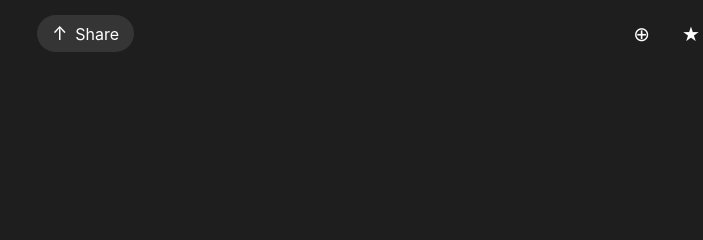
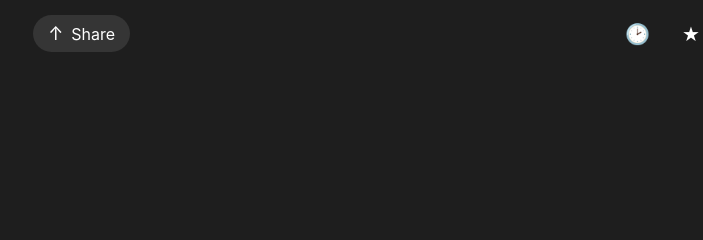
Before and after one commit to FUJAKEY/openmymanus, a plain HTML site: page frontend/index.html in a window 1280 px wide. Shown: the top 240 px of the page, 502-1205 px from the left. Drawn offline with nearby package versions, Linux system fonts and the light colour scheme.

Commit message:
Update index.html

```diff
--- a/frontend/index.html
+++ b/frontend/index.html
@@ -5,7 +5,7 @@
   <meta name="viewport" content="width=device-width, initial-scale=1.0"/>
   <title>Chat Interface</title>
   <link rel="stylesheet" href="style.css" />
-  <!-- Marked.js для рендеринга Markdown -->
+  <!-- Marked.js для Markdown -->
   <script src="https://cdn.jsdelivr.net/npm/marked/marked.min.js"></script>
 </head>
 <body>
@@ -16,7 +16,7 @@
       <span>Share</span>
     </div>
     <div class="right-icons">
-      <button class="icon">⊕</button>
+      <button class="icon" id="show-history-btn">🕑</button>
       <button class="icon">★</button>
       <button class="icon">⋯</button>
     </div>
```
